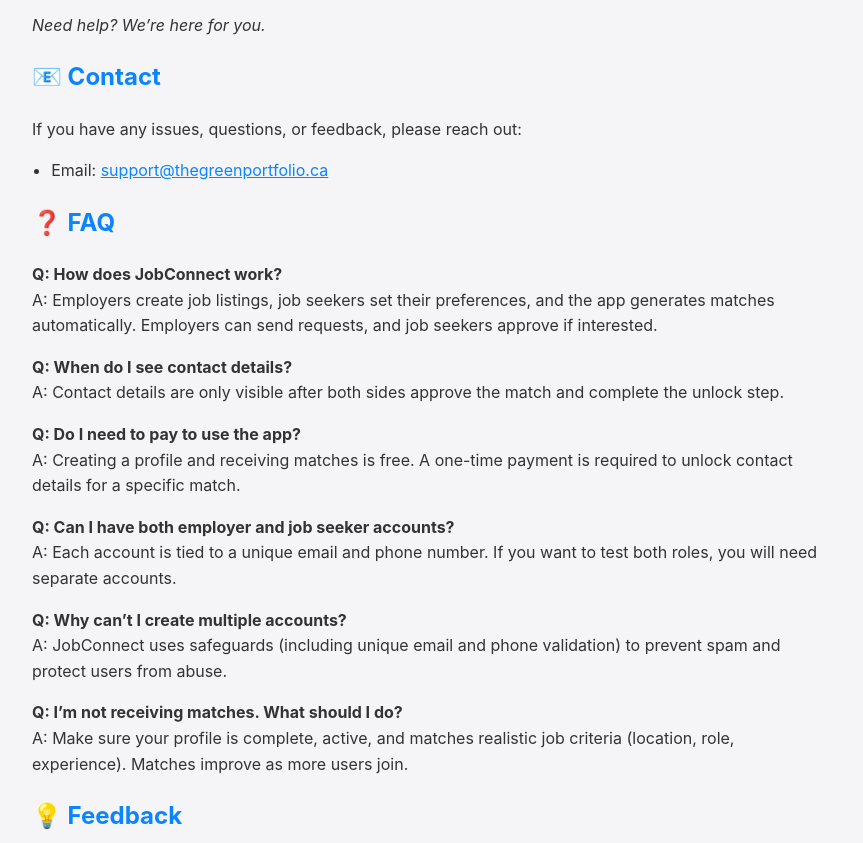
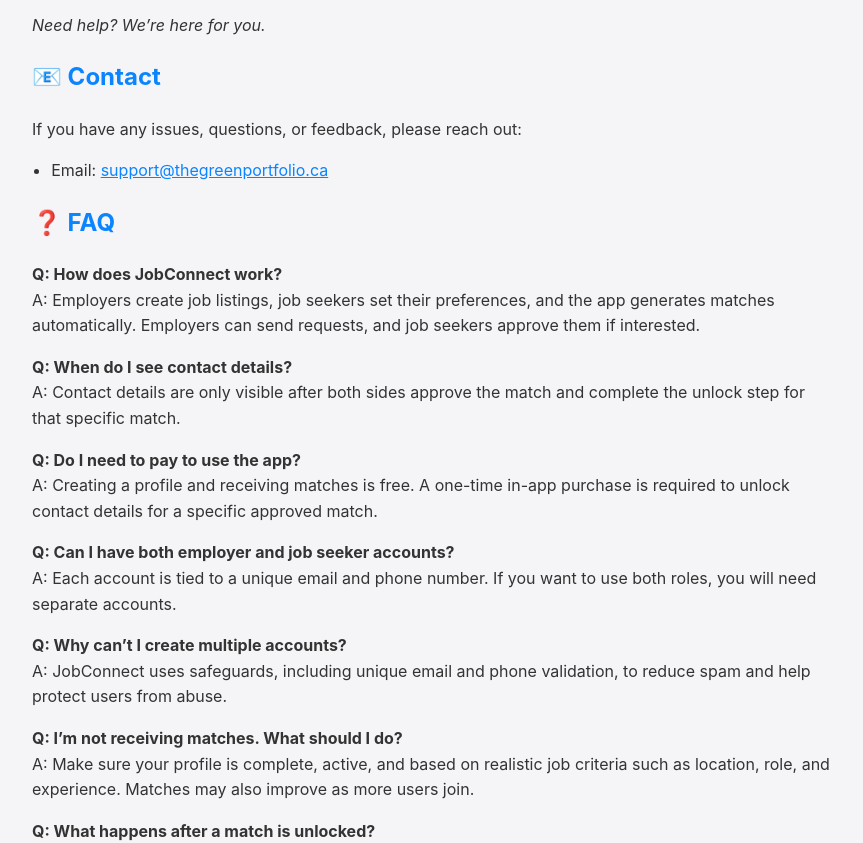
Before and after one commit to thegreenportfolio/jobconnect, a plain HTML site: page support.html in a window 1280 px wide. Shown: the part 136-979 px from the top of the page, without its empty margins (208-1071 px from the left). Drawn offline with Linux system fonts and the light colour scheme.

Commit message:
Update support.html

```diff
--- a/support.html
+++ b/support.html
@@ -53,22 +53,25 @@
   <h2>❓ FAQ</h2>
 
   <p><strong>Q: How does JobConnect work?</strong><br>
-  A: Employers create job listings, job seekers set their preferences, and the app generates matches automatically. Employers can send requests, and job seekers approve if interested.</p>
+  A: Employers create job listings, job seekers set their preferences, and the app generates matches automatically. Employers can send requests, and job seekers approve them if interested.</p>
 
   <p><strong>Q: When do I see contact details?</strong><br>
-  A: Contact details are only visible after both sides approve the match and complete the unlock step.</p>
+  A: Contact details are only visible after both sides approve the match and complete the unlock step for that specific match.</p>
 
   <p><strong>Q: Do I need to pay to use the app?</strong><br>
-  A: Creating a profile and receiving matches is free. A one-time payment is required to unlock contact details for a specific match.</p>
+  A: Creating a profile and receiving matches is free. A one-time in-app purchase is required to unlock contact details for a specific approved match.</p>
 
   <p><strong>Q: Can I have both employer and job seeker accounts?</strong><br>
-  A: Each account is tied to a unique email and phone number. If you want to test both roles, you will need separate accounts.</p>
+  A: Each account is tied to a unique email and phone number. If you want to use both roles, you will need separate accounts.</p>
 
   <p><strong>Q: Why can’t I create multiple accounts?</strong><br>
-  A: JobConnect uses safeguards (including unique email and phone validation) to prevent spam and protect users from abuse.</p>
+  A: JobConnect uses safeguards, including unique email and phone validation, to reduce spam and help protect users from abuse.</p>
 
   <p><strong>Q: I’m not receiving matches. What should I do?</strong><br>
-  A: Make sure your profile is complete, active, and matches realistic job criteria (location, role, experience). Matches improve as more users join.</p>
+  A: Make sure your profile is complete, active, and based on realistic job criteria such as location, role, and experience. Matches may also improve as more users join.</p>
+
+  <p><strong>Q: What happens after a match is unlocked?</strong><br>
+  A: Once contact details are unlocked, employers and job seekers can continue interviews, offers, and hiring directly outside the app.</p>
 
   <h2>💡 Feedback</h2>
   <p>
```
